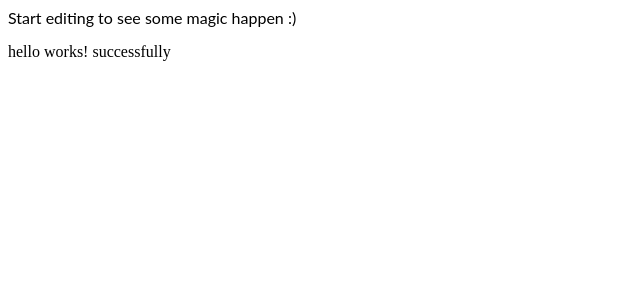
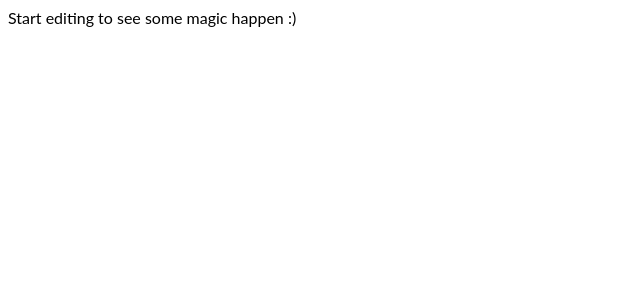
Before and after one commit to ANihalani007/angular-i9qzvp, an Angular app: page / in a window 1280 px wide. Shown: the top 300 px of the page, without its empty margins (0-640 px from the left). Built offline with nearby package versions, Linux system fonts and the light colour scheme.

Commit message:
2 files modified, 3 deleted

```diff
--- a/src/app/app.component.html
+++ b/src/app/app.component.html
@@ -2,4 +2,3 @@
 <p>
   Start editing to see some magic happen :)
 </p>
-<app-hello></app-hello>
--- a/src/app/app.module.ts
+++ b/src/app/app.module.ts
@@ -3,13 +3,13 @@ import { BrowserModule } from '@angular/platform-browser';
 import { FormsModule } from '@angular/forms';
 
 import { AppComponent } from './app.component';
-import { HelloComponent } from './hello/hello.component';
+
 
 
 
 @NgModule({
   imports:      [ BrowserModule ],
-  declarations: [ AppComponent, HelloComponent ],
+  declarations: [ AppComponent ],
   bootstrap:    [ AppComponent ]
 })
 export class AppModule { }
--- a/src/app/hello/hello.component.html
+++ /dev/null
@@ -1,3 +0,0 @@
-<p>
-hello works! successfully
-</p>
--- a/src/app/hello/hello.component.ts
+++ /dev/null
@@ -1,15 +0,0 @@
-import { Component, OnInit } from '@angular/core';
-
-@Component({
-  selector: 'app-hello',
-  templateUrl: './hello.component.html',
-  styleUrls: ['./hello.component.css']
-})
-export class HelloComponent implements OnInit {
-
-  constructor() { }
-
-  ngOnInit() {
-  }
-
-}
```
Also changed, not shown: src/app/hello/hello.component.css (deleted).
